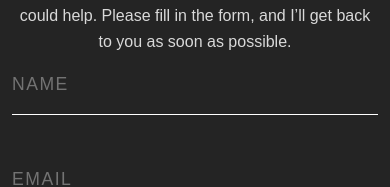
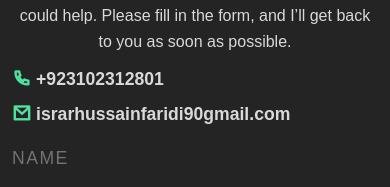
Before and after one commit to israr-faridi/israr-hussain-faridi, a React (Vite) app: page / in a window 390 px wide. Shown: the part 3842-4029 px from the top of the page. Built offline with nearby package versions, Linux system fonts and the light colour scheme.

Commit message:
"add phone number and mail"

```diff
--- a/src/App.css
+++ b/src/App.css
@@ -403,6 +403,38 @@ nav {
             line-height: 1.6;
             max-width: 450px;
         }
+
+        .contactNum {
+            display: flex;
+            gap: 6px 20px;
+            margin-top: 10px;
+            flex-wrap: wrap;
+
+            a {
+                cursor: pointer;
+                font-size: 1.1rem;
+                font-weight: 600;
+                transition: all 0.3s ease-in-out;
+
+                i {
+                    font-size: 1.2rem;
+                    color: var(--hover);
+                transition: all 0.3s ease-in-out;
+
+                }
+
+                &:hover {
+                    color: var(--hover);
+
+                    i {
+                        color: #fff;
+                    }
+                }
+
+
+
+            }
+        }
     }
 
     .contactRight {
--- a/src/components/Contact/Contact.jsx
+++ b/src/components/Contact/Contact.jsx
@@ -1,5 +1,6 @@
 import React, { useState } from 'react';
 import Ring from '../../assets/images/ring.svg'
+import { Link } from 'react-router-dom';
 
 
 const Contact = () => {
@@ -84,6 +85,10 @@ const Contact = () => {
                         <div className="contactLeft">
                             <h2>Contact</h2>
                             <p>I would love to hear about your project and how I could help. Please fill in the form, and I’ll get back to you as soon as possible.</p>
+                            <div className="contactNum">
+                                <Link to="tel:+923102312801"><i className="ri-phone-line"></i> +923102312801</Link>
+                                <Link to="mailto:israrhussainfaridi90gmail"><i className="ri-mail-line"></i> israrhussainfaridi90gmail.com</Link>
+                            </div>
                         </div>
                     </div>
                     <div className="col-12 col-md-6 col-lg-6">
@@ -139,8 +144,8 @@ const Contact = () => {
                 </div>
             </div>
             <div className="ringImg">
-                            <img className='img-fluid' src={Ring} alt="" />
-                        </div>
+                <img className='img-fluid' src={Ring} alt="" />
+            </div>
         </section>
     )
 }
```
